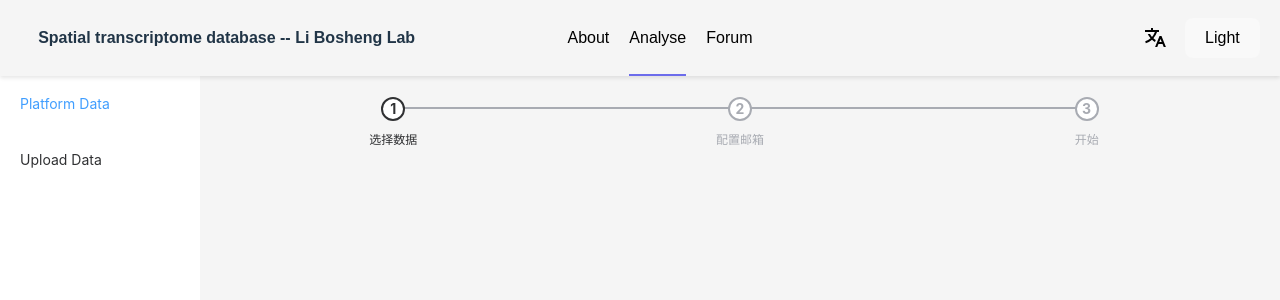
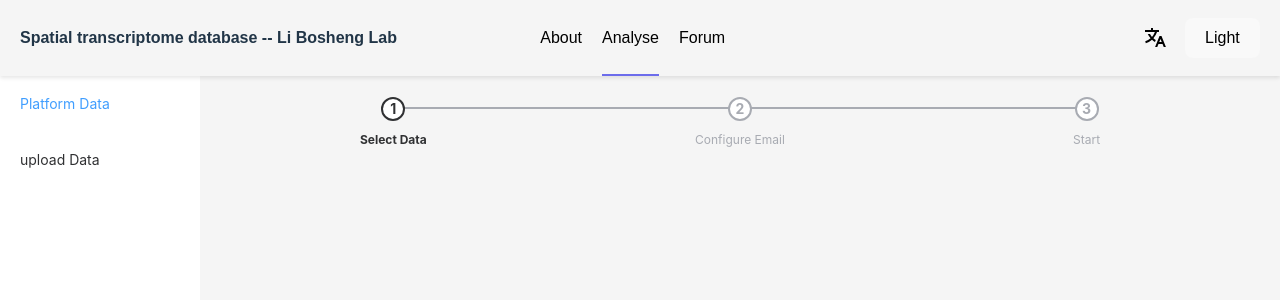
Before and after one commit to SuLea-IT/PM-System-Beta-Front, a Vue app: page /analyse in a window 1280 px wide. Shown: the top 300 px of the page. Built offline with nearby package versions, Linux system fonts and the light colour scheme.

Commit message:
国际化支持：引入多语言支持和相关UI调整

```diff
--- a/src/components/Navbar.vue
+++ b/src/components/Navbar.vue
@@ -96,7 +96,7 @@ const changeLanguage = (newLocale) => {
 }
 
 .navbar-left {
-  flex: 1;
+  /* flex: 1; */
 }
 
 .navbar-title {
--- a/src/i18n/i18n.js
+++ b/src/i18n/i18n.js
@@ -8,6 +8,14 @@ const messages = {
         forum: 'Forum',
         english: 'English',
         light: 'Light',
+        platformData: "Platform Data",
+        uploadData: "upload Data",
+        steps: {
+            selectData: 'Select Data',
+            configureEmail: 'Configure Email',
+            start: 'Start',
+        },
+
     },
     zh: {
         title: '空间转录组数据库 -- 李博生实验室',
@@ -16,6 +24,13 @@ const messages = {
         forum: '论坛',
         english: '英语',
         light: '浅色',
+        platformData: "平台数据",
+        uploadData: "上传数据",
+        steps: {
+            selectData: '选择数据',
+            configureEmail: '配置邮箱',
+            start: '开始',
+        },
     },
 }
 
--- a/src/layouts/MainLayout.vue
+++ b/src/layouts/MainLayout.vue
@@ -9,8 +9,8 @@
           @select="handleSelect"
           class="el-menu-vertical-demo"
         >
-          <el-menu-item index="Platform">Platform Data</el-menu-item>
-          <el-menu-item index="UploadData">Upload Data</el-menu-item>
+          <el-menu-item index="Platform">{{ $t("platformData") }}</el-menu-item>
+          <el-menu-item index="UploadData">{{ $t("uploadData") }}</el-menu-item>
         </el-menu>
       </el-aside>
 
@@ -25,6 +25,7 @@
 
 <script setup>
 import { ref } from "vue";
+import { useI18n } from "vue-i18n";
 import { useRouter } from "vue-router";
 import Navbar from "../components/Navbar.vue";
 
--- a/src/views/Platform.vue
+++ b/src/views/Platform.vue
@@ -1,34 +1,36 @@
 <template>
-  <!-- <el-card class="steps-card"> -->
   <el-steps
     class="custom-steps"
     :active="currentStep"
     align-center
     finish-status="success"
   >
-    <el-step v-for="(step, index) in steps"
-    :key="index"
-    :title="step.title" />
+    <el-step
+      v-for="(step, index) in steps"
+      :key="index"
+      :title="$t(`steps.${step.title}`)"
+    />
   </el-steps>
-  <!-- </el-card> -->
 </template>
+
 
 <script setup>
 import { ref } from "vue";
+import { useI18n } from "vue-i18n";
 
 const currentStep = ref(0); // 当前激活的步骤
+
 const steps = [
-  // 步骤数据
   {
-    title: "选择数据",
+    title: "selectData", // 直接使用字符串键
     description: "",
   },
   {
-    title: "配置邮箱",
+    title: "configureEmail", // 直接使用字符串键
     description: "",
   },
   {
-    title: "开始",
+    title: "start", // 直接使用字符串键
     description: "",
   },
 ];
```
